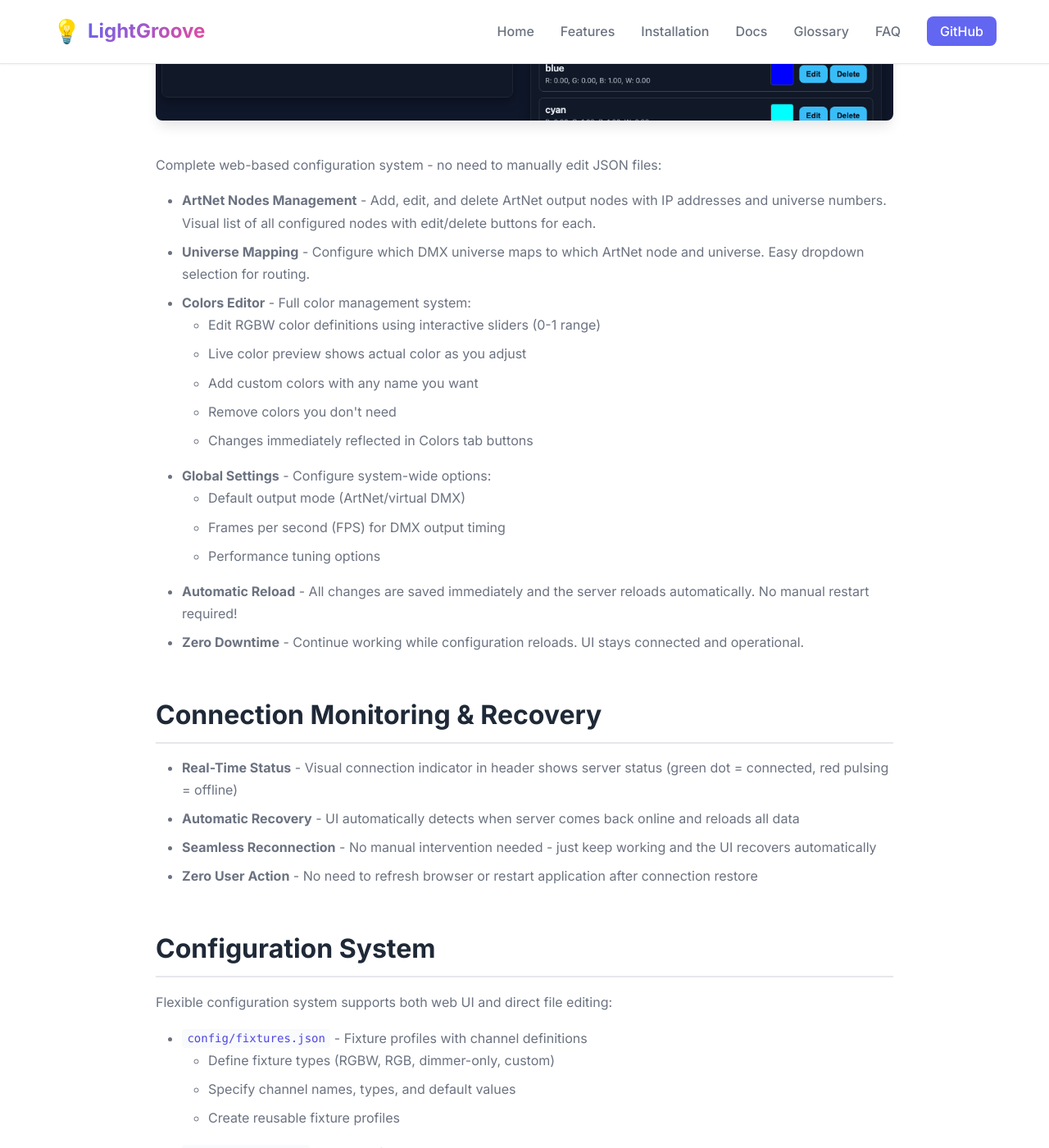
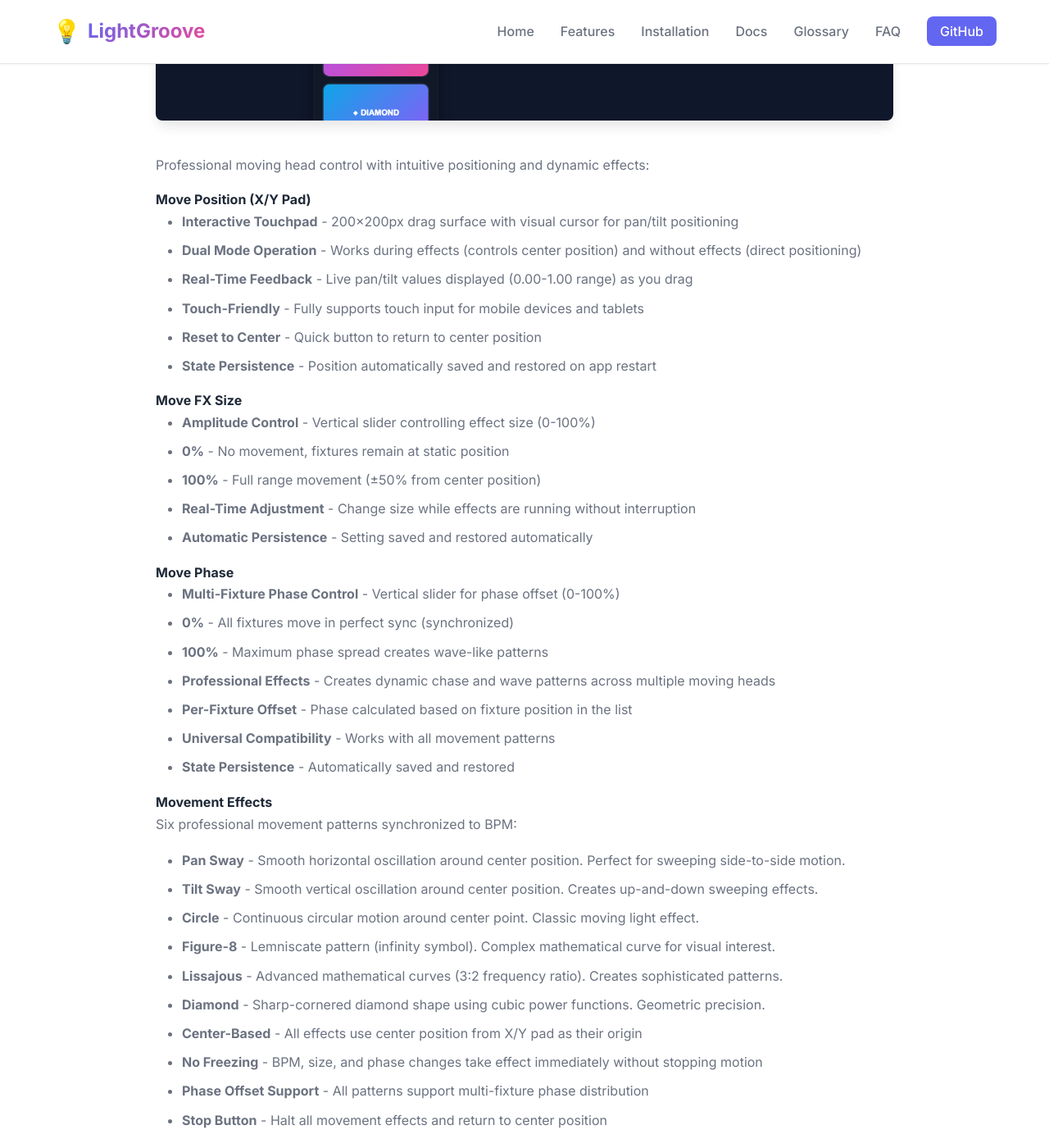
Before and after one commit to oliverbyte/lightgroove, a Jekyll site: the page built from website/_pages/features.md, in a window 1280 px wide and 1400 px high, scrolled down 4743 px. Shown: the whole window at 82% size. Built offline with Jekyll 4.4.1, drawn with Linux system fonts in a browser that asks for light colours; some of the changed text lies outside the part shown.

Commit message:
docs: update README and website with Move Phase feature
- Added Move Phase section to README with detailed description
- Updated website features page with comprehensive Move tab documentation
- Included new screenshots showing Move Phase slider
- Documented 0-100% phase offset control for multi-fixture effects

```diff
--- a/config/color_state.json
+++ b/config/color_state.json
@@ -1,4 +1,4 @@
 {
   "fade_percentage": 0.0,
-  "bpm": 10
+  "bpm": 36
 }
--- a/website/_pages/features.md
+++ b/website/_pages/features.md
@@ -65,6 +65,64 @@ permalink: /features/
     <li><strong>Active Indication</strong> - Effect buttons highlight to show what's currently running</li>
     <li><strong>Multi-Color Display</strong> - Random 2/3/4 effects show all currently active colors in the button for visual feedback</li>
     <li><strong>Flash Integration</strong> - Effects automatically pause when flash button is held, resuming when released</li>
+  </ul>
+
+  <h3>Move Tab</h3>
+  <img src="{{ '/img/screenshot_move.png' | relative_url }}" alt="Move Interface - Moving head control with X/Y pad and effects">
+  <p>Professional moving head control with intuitive positioning and dynamic effects:</p>
+
+  <h4>Move Position (X/Y Pad)</h4>
+  <ul>
+    <li><strong>Interactive Touchpad</strong> - 200x200px drag surface with visual cursor for pan/tilt positioning</li>
+    <li><strong>Dual Mode Operation</strong> - Works during effects (controls center position) and without effects (direct positioning)</li>
+    <li><strong>Real-Time Feedback</strong> - Live pan/tilt values displayed (0.00-1.00 range) as you drag</li>
+    <li><strong>Touch-Friendly</strong> - Fully supports touch input for mobile devices and tablets</li>
+    <li><strong>Reset to Center</strong> - Quick button to return to center position</li>
+    <li><strong>State Persistence</strong> - Position automatically saved and restored on app restart</li>
+  </ul>
+
+  <h4>Move FX Size</h4>
+  <ul>
+    <li><strong>Amplitude Control</strong> - Vertical slider controlling effect size (0-100%)</li>
+    <li><strong>0%</strong> - No movement, fixtures remain at static position</li>
+    <li><strong>100%</strong> - Full range movement (±50% from center position)</li>
+    <li><strong>Real-Time Adjustment</strong> - Change size while effects are running without interruption</li>
+    <li><strong>Automatic Persistence</strong> - Setting saved and restored automatically</li>
+  </ul>
+
+  <h4>Move Phase</h4>
+  <ul>
+    <li><strong>Multi-Fixture Phase Control</strong> - Vertical slider for phase offset (0-100%)</li>
+    <li><strong>0%</strong> - All fixtures move in perfect sync (synchronized)</li>
+    <li><strong>100%</strong> - Maximum phase spread creates wave-like patterns</li>
+    <li><strong>Professional Effects</strong> - Creates dynamic chase and wave patterns across multiple moving heads</li>
+    <li><strong>Per-Fixture Offset</strong> - Phase calculated based on fixture position in the list</li>
+    <li><strong>Universal Compatibility</strong> - Works with all movement patterns</li>
+    <li><strong>State Persistence</strong> - Automatically saved and restored</li>
+  </ul>
+
+  <h4>Movement Effects</h4>
+  <p>Six professional movement patterns synchronized to BPM:</p>
+  <ul>
+    <li><strong>Pan Sway</strong> - Smooth horizontal oscillation around center position. Perfect for sweeping side-to-side motion.</li>
+    <li><strong>Tilt Sway</strong> - Smooth vertical oscillation around center position. Creates up-and-down sweeping effects.</li>
+    <li><strong>Circle</strong> - Continuous circular motion around center point. Classic moving light effect.</li>
+    <li><strong>Figure-8</strong> - Lemniscate pattern (infinity symbol). Complex mathematical curve for visual interest.</li>
+    <li><strong>Lissajous</strong> - Advanced mathematical curves (3:2 frequency ratio). Creates sophisticated patterns.</li>
+    <li><strong>Diamond</strong> - Sharp-cornered diamond shape using cubic power functions. Geometric precision.</li>
+    <li><strong>Center-Based</strong> - All effects use center position from X/Y pad as their origin</li>
+    <li><strong>No Freezing</strong> - BPM, size, and phase changes take effect immediately without stopping motion</li>
+    <li><strong>Phase Offset Support</strong> - All patterns support multi-fixture phase distribution</li>
+    <li><strong>Stop Button</strong> - Halt all movement effects and return to center position</li>
+  </ul>
+
+  <h4>State Persistence</h4>
+  <ul>
+    <li><strong>Comprehensive Saving</strong> - Position (pan/tilt), FX Size, Move Phase, and BPM all automatically saved</li>
+    <li><strong>Auto-Save Every 15 Seconds</strong> - Regular background saves prevent data loss</li>
+    <li><strong>Immediate Save on Change</strong> - Settings also saved instantly after any adjustment</li>
+    <li><strong>Automatic Restoration</strong> - All settings restored when application starts</li>
+    <li><strong>Position Memory</strong> - Moving heads return to last known position on restart</li>
   </ul>
 
   <h3>Config Tab</h3>
```
Also changed, not shown: config/move_state.json (+5 -5 lines), README.md, img/screenshot_globals.png, img/screenshot_move.png, website/img/screenshot_globals.png, website/img/screenshot_move.png.
